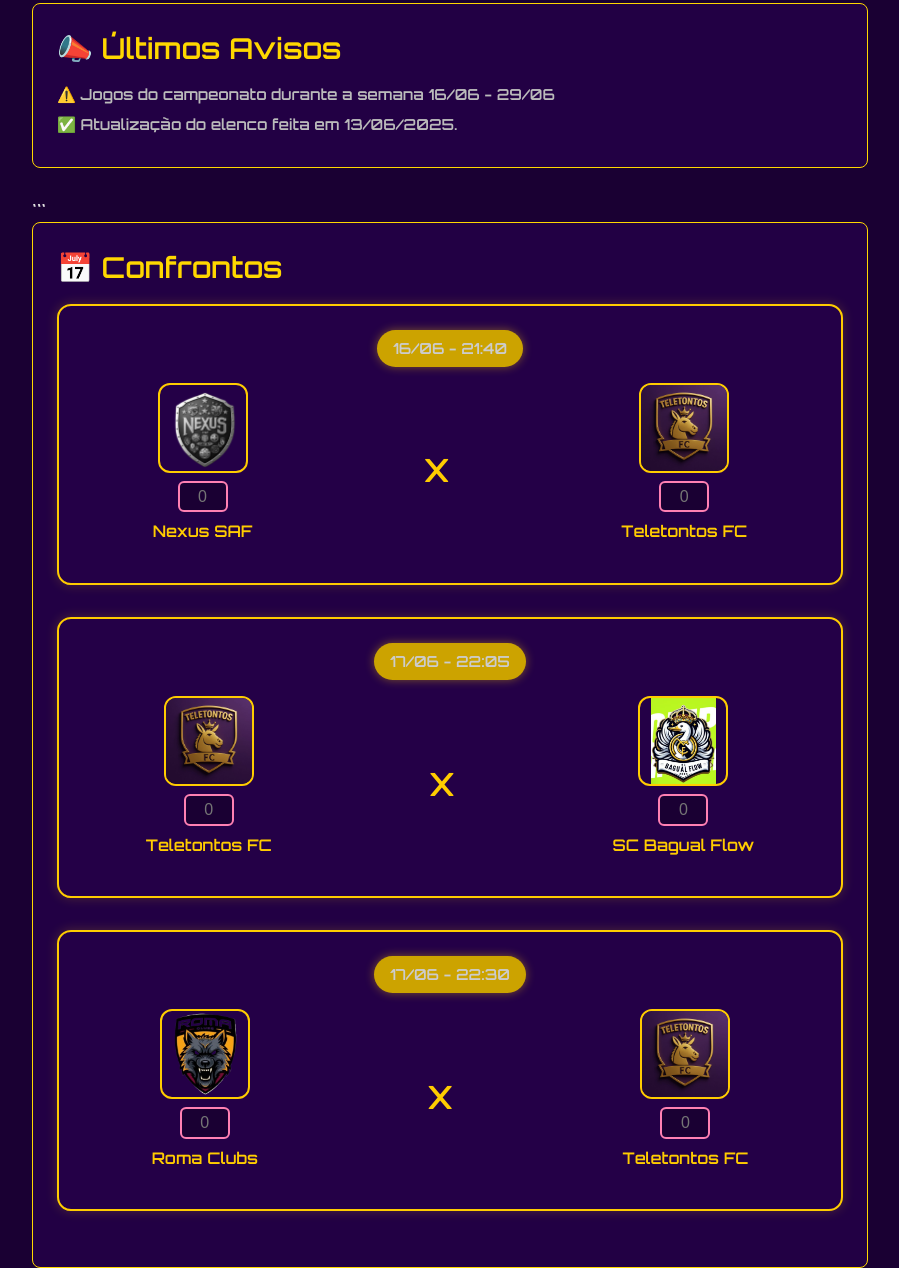
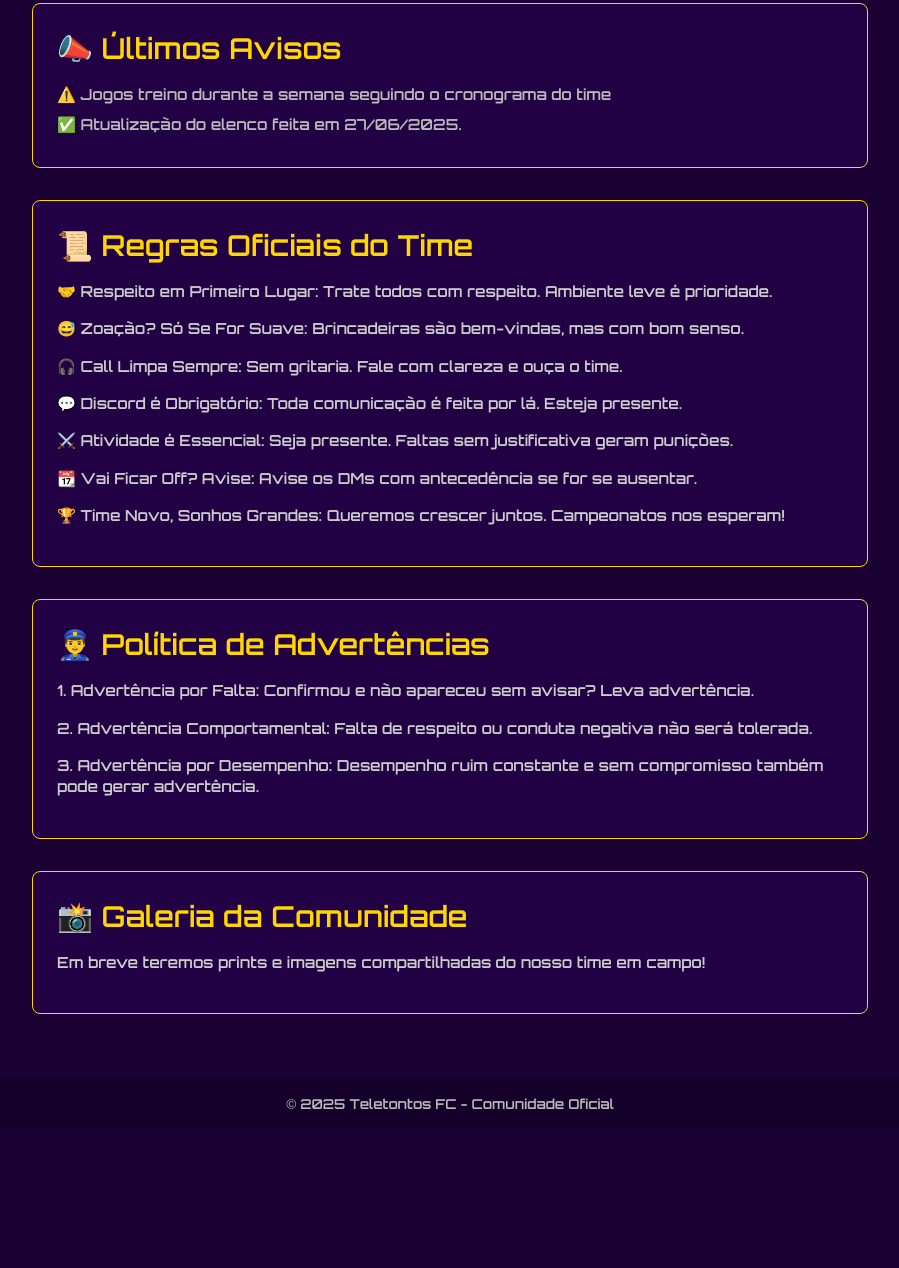
Before and after one commit to edum3lo/teletontosfc, a plain HTML site: page comunidade.html in a window 1280 px wide. Shown: the part 669-1937 px from the top of the page, without its empty margins (190-1089 px from the left). After the commit the page ends 1798 px from the top, so only its background shows below. Drawn offline with Linux system fonts and the light colour scheme.

Commit message:
Atualizações na comunidade e elenco

````diff
--- a/comunidade.html
+++ b/comunidade.html
@@ -277,65 +277,11 @@
       <section class="info">
         <h3>📣 Últimos Avisos</h3>
         <ul>
-          <li>⚠️ Jogos do campeonato durante a semana 16/06 - 29/06</li>
-          <li>✅ Atualização do elenco feita em 13/06/2025.</li>
+          <li>
+            ⚠️ Jogos treino durante a semana seguindo o cronograma do time
+          </li>
+          <li>✅ Atualização do elenco feita em 27/06/2025.</li>
         </ul>
-      </section>
-
-      ```
-      <section class="info">
-        <h3>📅 Confrontos</h3>
-
-        <div class="match-card">
-          <p class="match-date">16/06 - 21:40</p>
-          <div class="teams-wrapper">
-            <div class="team">
-              <img src="assets/logo-nexus.png" alt="Nexus SAF Logo" />
-              <input type="text" placeholder="0" />
-              <p>Nexus SAF</p>
-            </div>
-            <div class="vs-text">X</div>
-            <div class="team">
-              <img src="assets/logo-teletontos.png" alt="Teletontos FC Logo" />
-              <input type="text" placeholder="0" />
-              <p>Teletontos FC</p>
-            </div>
-          </div>
-        </div>
-
-        <div class="match-card">
-          <p class="match-date">17/06 - 22:05</p>
-          <div class="teams-wrapper">
-            <div class="team">
-              <img src="assets/logo-teletontos.png" alt="Teletontos FC Logo" />
-              <input type="text" placeholder="0" />
-              <p>Teletontos FC</p>
-            </div>
-            <div class="vs-text">X</div>
-            <div class="team">
-              <img src="assets/bagual-logo.png" alt="SC Bagual Flow Logo" />
-              <input type="text" placeholder="0" />
-              <p>SC Bagual Flow</p>
-            </div>
-          </div>
-        </div>
-
-        <div class="match-card">
-          <p class="match-date">17/06 - 22:30</p>
-          <div class="teams-wrapper">
-            <div class="team">
-              <img src="assets/logo-roma.png" alt="Roma Clubs Logo" />
-              <input type="text" placeholder="0" />
-              <p>Roma Clubs</p>
-            </div>
-            <div class="vs-text">X</div>
-            <div class="team">
-              <img src="assets/logo-teletontos.png" alt="Teletontos FC Logo" />
-              <input type="text" placeholder="0" />
-              <p>Teletontos FC</p>
-            </div>
-          </div>
-        </div>
       </section>
 
       <section class="info">
````
Also changed, not shown: elenco.html (+21 -19 lines), confrontos.txt (added), 4 other files.
